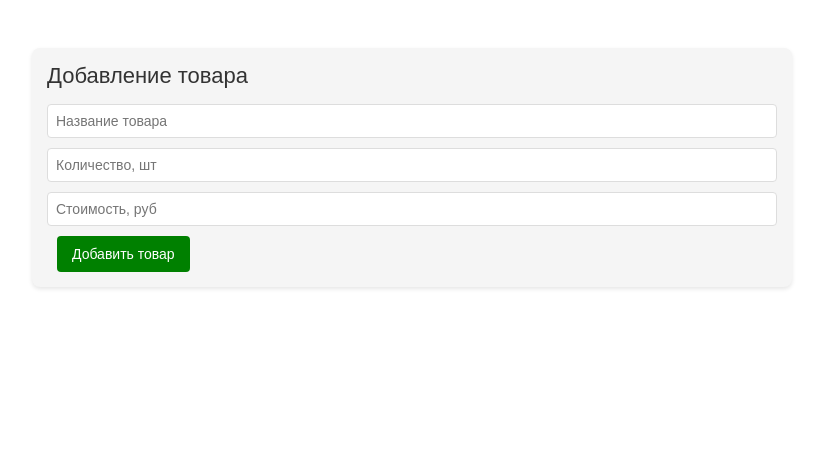
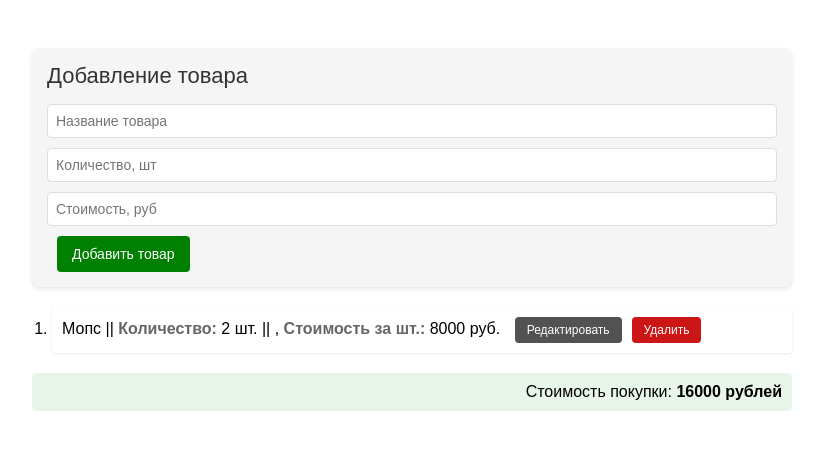
Before and after one commit to Madridka/KSF-16, a Vue app: page / in a window 1280 px wide. Shown: the top 450 px of the page, without its empty margins (228-1051 px from the left). Built offline with nearby package versions, Linux system fonts and the light colour scheme.

Commit message:
refactor: rename HelloWorld to onlineShop style: some changes in btn-styles.scss refactor: move input editPrice ref

```diff
--- a/src/App.vue
+++ b/src/App.vue
@@ -1,16 +1,16 @@
 <template>
   <div id="app">
-    <HelloWorld msg="Welcome to Your Vue.js App"/>
+    <onlineShop/>
   </div>
 </template>
 
 <script>
-import HelloWorld from './components/HelloWorld.vue'
+import onlineShop from './components/onlineShop.vue'
 
 export default {
   name: 'App',
   components: {
-    HelloWorld
+    onlineShop
   }
 }
 </script>
--- a/src/assets/styles/btn-styles.scss
+++ b/src/assets/styles/btn-styles.scss
@@ -2,10 +2,8 @@
     cursor: pointer;
     color: white;
     font-size: 12px;
-
     border: none;
     border-radius: 4px;
-
     padding: 6px 12px;
     margin-left: 10px;
 
@@ -20,11 +18,11 @@
     }
 
     &-edit {
-        background-color: blue;
+        background-color: #525252;
 
 
         &:hover {
-            background-color: #03039b;
+            background-color: #0a0a0a;
         }
     }
 
--- a/src/components/HelloWorld.vue
+++ b/src/components/onlineShop.vue
@@ -6,7 +6,9 @@
         <input type="text" v-model="title" placeholder="Название товара" />
         <input type="number" v-model="count" placeholder="Количество, шт" />
         <input type="number" v-model="price" placeholder="Стоимость, руб" />
-        <button :disabled="!isDisable" class="btn btn-add">Добавить товар</button>
+        <button :disabled="!isDisable" class="btn btn-add">
+          Добавить товар
+        </button>
       </form>
 
       <ol>
@@ -15,7 +17,7 @@
             {{ product.title }} ||
 
             <strong>Количество: </strong> {{ product.count }} шт. || ,
-            <strong>Стоимость за шт: </strong> {{ product.price }} руб.
+            <strong>Стоимость за шт.: </strong> {{ product.price }} руб.
             <button class="btn btn-edit" @click="startEditing(product.id)">
               Редактировать
             </button>
@@ -25,15 +27,15 @@
           </div>
           <div v-else>
             <input type="text" v-model="editTitle" placeholder="Название" />
+            <input type="number" v-model="editCount" placeholder="Количество" />
             <input type="number" v-model="editPrice" placeholder="Стоимость" />
-            <input type="number" v-model="editCount" placeholder="Количество" />
             <button class="btn btn-save" @click="saveEdit">Сохранить</button>
             <button class="btn btn-cancel" @click="cancelEdit">Отмена</button>
           </div>
         </li>
       </ol>
 
-      <div v-if="totalPrice > 0">
+      <div class="total" v-if="totalPrice > 0">
         Стоимость покупки: <strong> {{ totalPrice }} рублей </strong>
       </div>
     </div>
@@ -41,10 +43,9 @@
 </template>
 
 <script>
-import '../assets/styles/normalize.css'
-import '../assets/styles/styles.scss'
-import '../assets/styles/btn-styles.scss'
-
+import "../assets/styles/normalize.css";
+import "../assets/styles/styles.scss";
+import "../assets/styles/btn-styles.scss";
 
 export default {
   data() {
@@ -53,7 +54,7 @@ export default {
       price: "",
       count: "",
 
-      order: [],
+      order: [{ id: 1, title: "Мопс", count: "2", price: "8000" }],
 
       editingId: null,
       editTitle: "",
@@ -96,7 +97,6 @@ export default {
     },
 
     cancelEdit() {
-
       this.editingId = null;
       this.editTitle = "";
       this.editPrice = "";
@@ -110,15 +110,18 @@ export default {
 
   computed: {
     totalPrice() {
+      // Не работает, если редактировать
       let totalPrice = 0;
       for (const product of this.order) {
         totalPrice += product.price * product.count;
       }
       return totalPrice;
     },
+
     isDisable() {
-      return this.title !== '' && this.price !== '' && this.count !== '';
+      return this.title !== "" && this.price !== "" && this.count !== "";
     },
+
     formTitle() {
       if (this.editingId) {
         return "Редактирование товара";
@@ -131,5 +134,4 @@ export default {
 </script>
 
 <style>
-
 </style>
```
